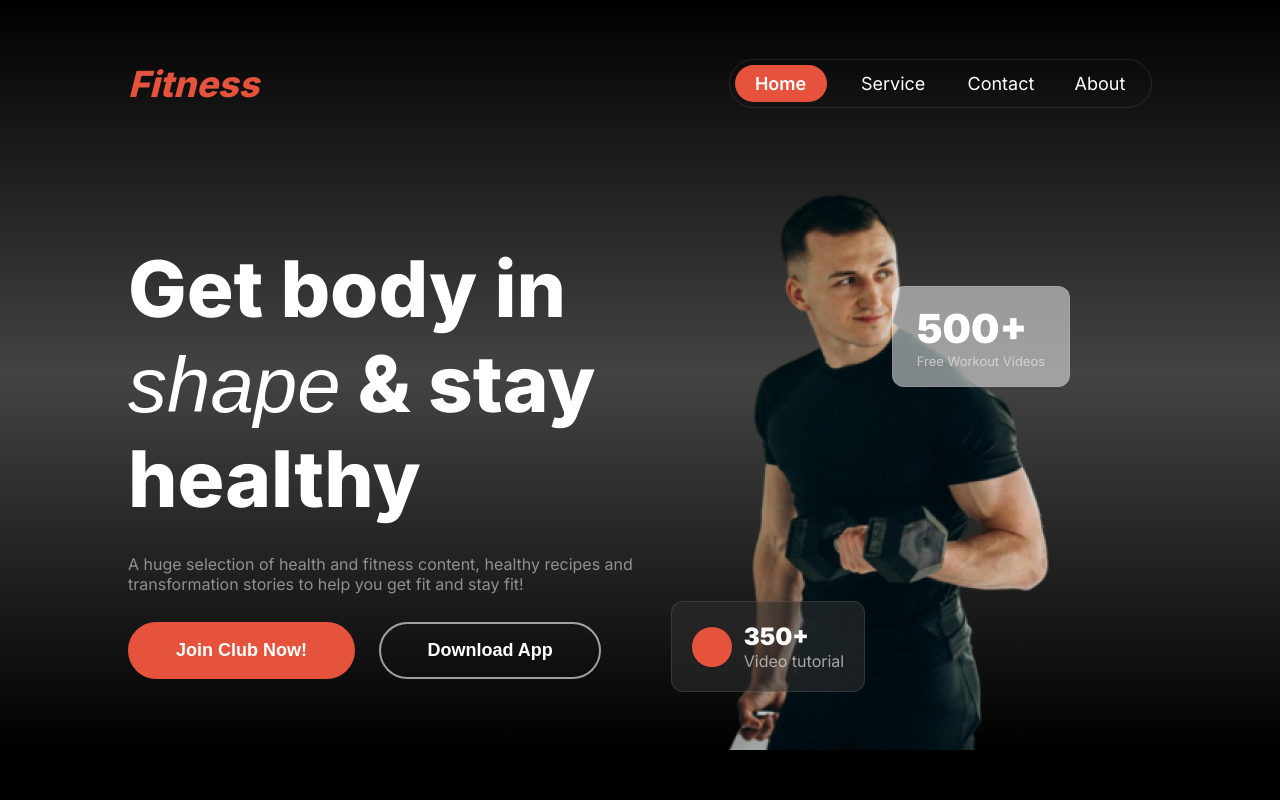
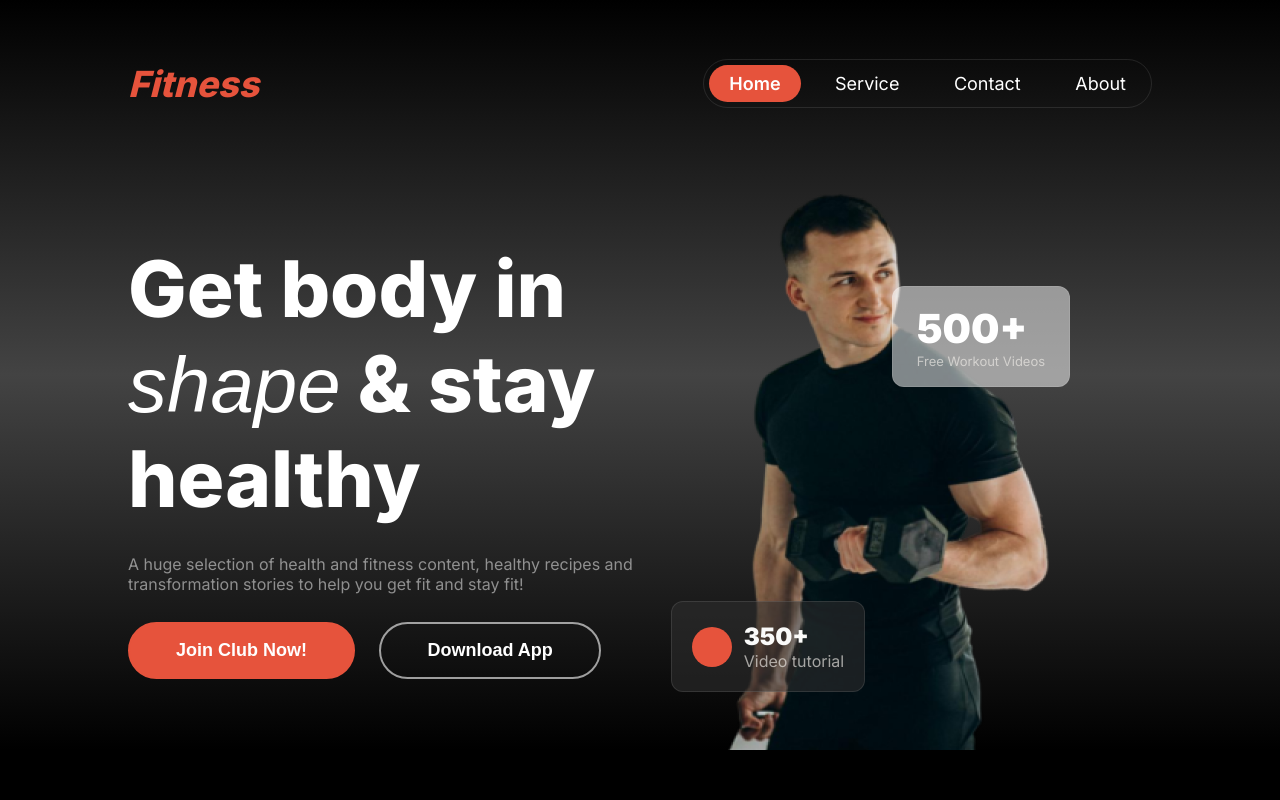
Before and after one commit to nusrat-xahan05/Fitness-Studio, a plain HTML site: page index.html in a window 1280 px wide. Shown: the top 800 px of the page. Drawn offline with Linux system fonts and the light colour scheme; a web font is replaced by a local one.

Commit message:
Navbar section modified

```diff
--- a/css/style.css
+++ b/css/style.css
@@ -131,7 +131,6 @@ section{
 }
 
 #navbar .navbar_main .navbar_menu ul li a{
-    width: 92px;
     padding: 8px 20px;
     margin: 0px 5px;
     font-weight: 400;
```
